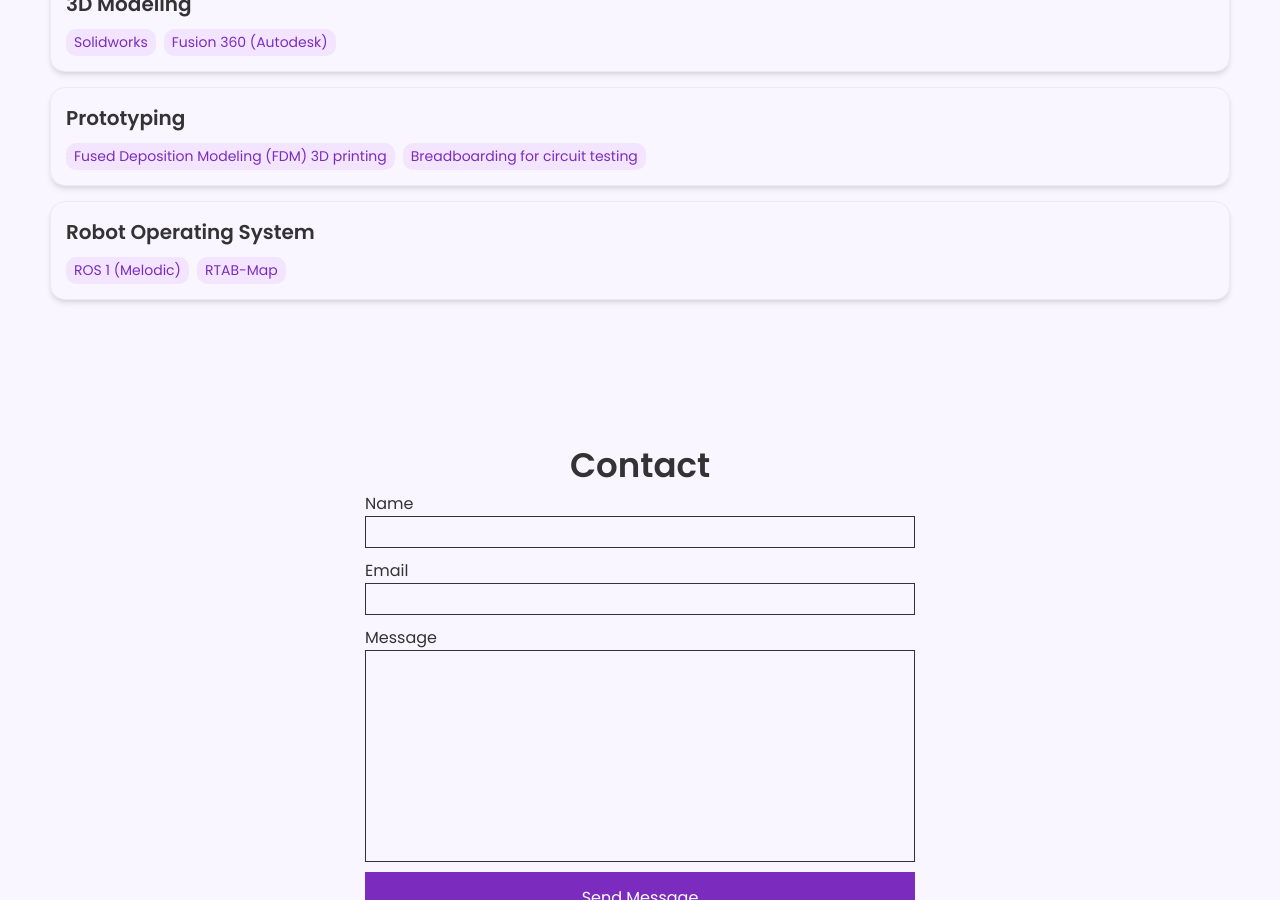
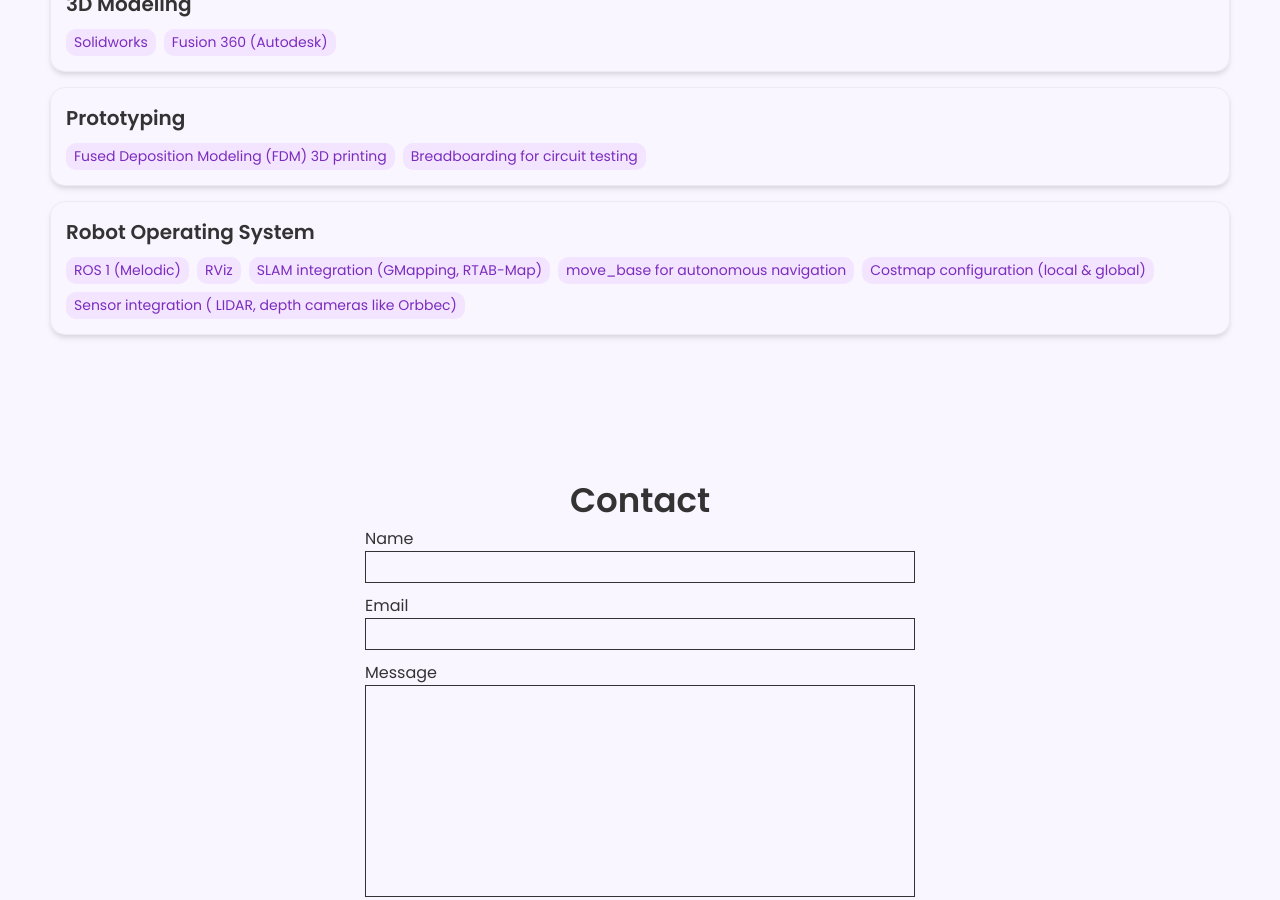
Before and after one commit to Darrshini/darrshini.github.io, a Jekyll site: the page built from index.html, in a window 1280 px wide and 900 px high, scrolled down 2030 px. Built offline with Jekyll 4.4.1, drawn with Linux system fonts in a browser that asks for light colours.

Commit message:
Update _config.yml

```diff
--- a/_config.yml
+++ b/_config.yml
@@ -53,7 +53,14 @@ skills:
   - category: Robot Operating System
     tools:
     - ROS 1 (Melodic)
-    - RTAB-Map
+    - RViz
+    - SLAM integration (GMapping, RTAB-Map)
+    - move_base for autonomous navigation
+    - Costmap configuration (local & global)
+    - Sensor integration ( LIDAR, depth cameras like Orbbec)
+
+
+
 
 
 
```
